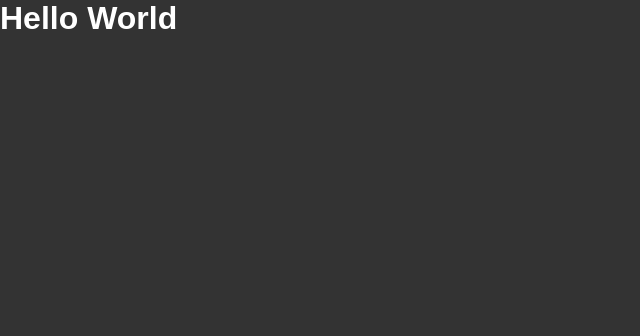
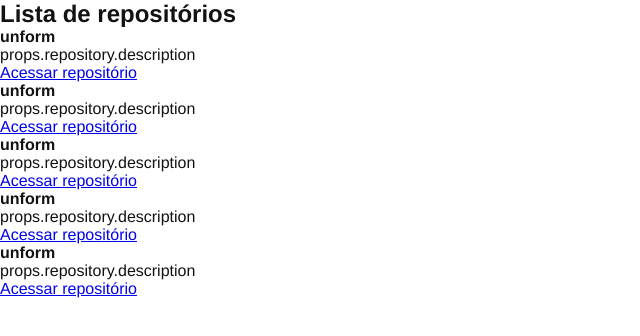
Before and after one commit to costamatthew/rocketseat-ignite-react-01-github-explorer, a React app: page / in a window 1280 px wide. Shown: the top 336 px of the page, without its empty margins (0-640 px from the left). Built offline with nearby package versions, Linux system fonts and the light colour scheme.

Commit message:
feat: Propriedades no React

```diff
--- a/src/App.jsx
+++ b/src/App.jsx
@@ -1,5 +1,6 @@
+import { RepositoryList } from "./components/RepositoryList";
 import "./styles/global.scss";
 
 export function App() {
-  return <h1>Hello World</h1>;
+  return <RepositoryList />;
 }
--- /dev/null
+++ b/src/components/RepositoryItem.jsx
@@ -0,0 +1,11 @@
+export function RepositoryItem(props) {
+  return (
+    <li>
+      <strong>{props.repository.name}</strong>
+
+      <p>props.repository.description</p>
+
+      <a href={props.repository.link}>Acessar repositório</a>
+    </li>
+  );
+}
--- /dev/null
+++ b/src/components/RepositoryList.jsx
@@ -0,0 +1,23 @@
+import { RepositoryItem } from "./RepositoryItem";
+
+const repository = {
+  name: "unform",
+  description: "Forms in React",
+  link: "https://github.com/unform/unform",
+};
+
+export function RepositoryList() {
+  return (
+    <section className="repository-list">
+      <h1>Lista de repositórios</h1>
+
+      <ul>
+        <RepositoryItem repository={repository} />
+        <RepositoryItem repository={repository} />
+        <RepositoryItem repository={repository} />
+        <RepositoryItem repository={repository} />
+        <RepositoryItem repository={repository} />
+      </ul>
+    </section>
+  );
+}
--- a/src/styles/global.scss
+++ b/src/styles/global.scss
@@ -5,7 +5,6 @@
 }
 
 body {
-  font-family: Arial, Helvetica, sans-serif;
-  background-color: #333;
-  color: #fff;
+  font-family: "Helvetica Neue", Arial, sans-serif;
+  color: #121214;
 }
```
